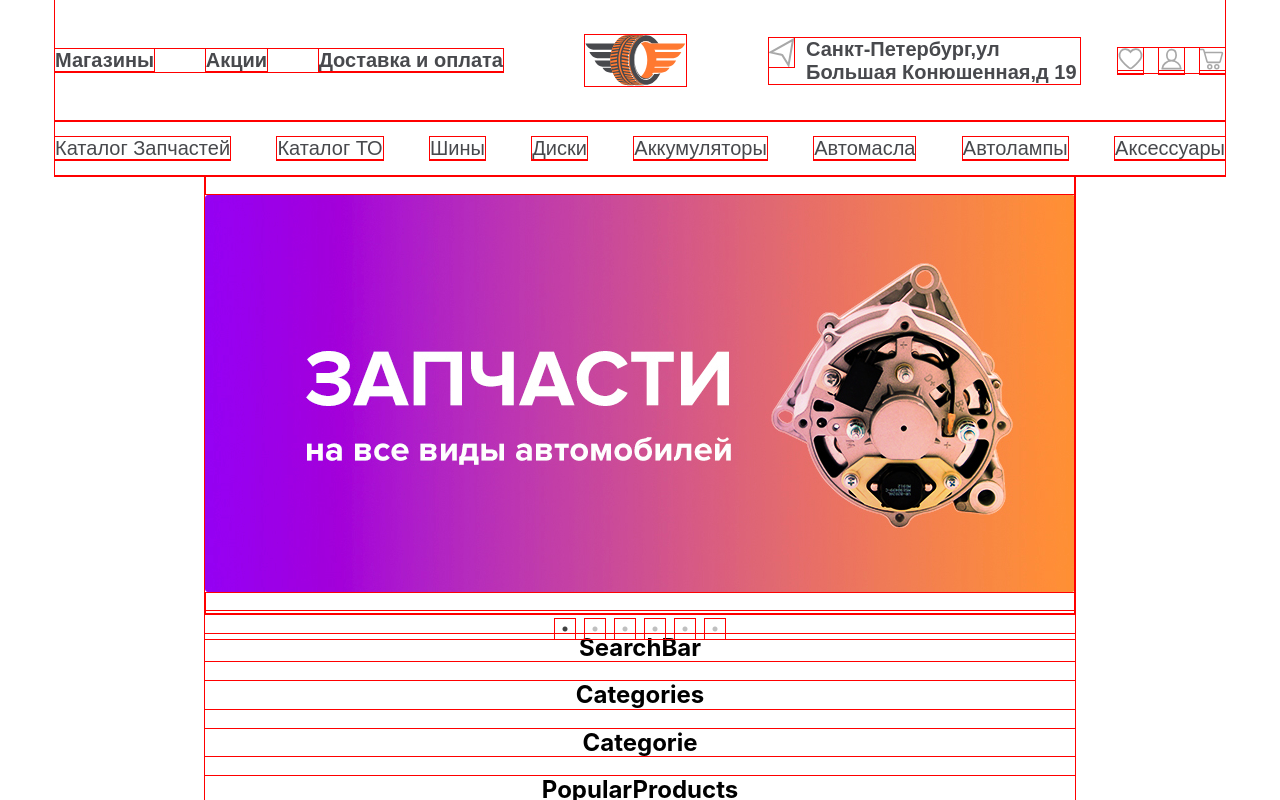
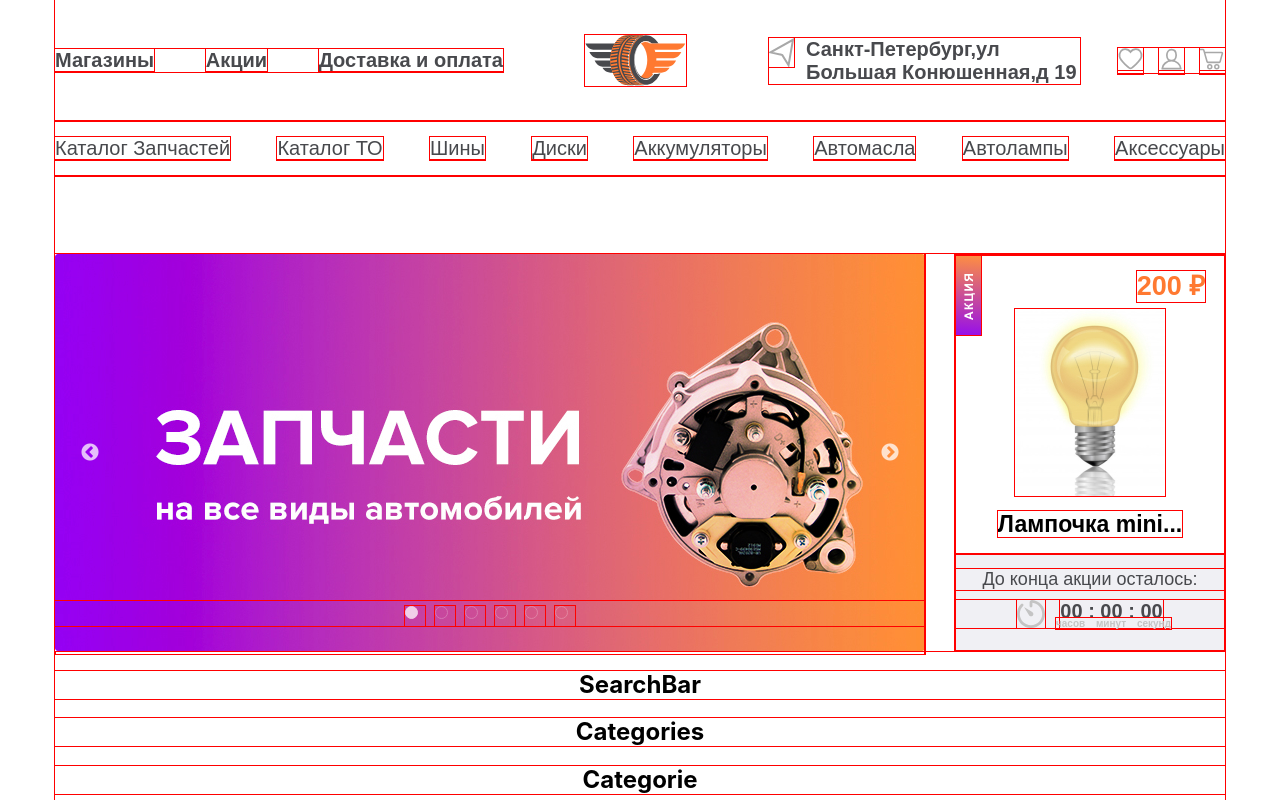
Before and after one commit to kozhevatova/online-shop, a React (Create React App) app: page / in a window 1280 px wide. Shown: the top 800 px of the page. Built offline with nearby package versions, Linux system fonts and the light colour scheme.

Commit message:
feat: add slick slider

```diff
--- a/src/components/Promo/Promo.css
+++ b/src/components/Promo/Promo.css
@@ -1,6 +1,53 @@
 @import "slick-carousel/slick/slick.css";
 @import "slick-carousel/slick/slick-theme.css";
 
+.promo{
+    margin: 78px 0 0 0;
+    padding: 0;
+    display: grid;
+    grid-template-columns: 870px 270px;
+    gap: 30px;
+    justify-content: center;
+    align-items: center;
+}
+
 .promo__slider{
     max-width: 870px;
+    max-height: 397px;
 }
+.slick-dots{
+    bottom: 25px;
+
+}
+.slick-next{
+    right:25px;
+    background-color: #fff;
+    opacity: 1;
+    border-radius:50%;
+    background-color:transparent
+
+}
+.slick-prev{
+    left: 25px;
+    background-color: #fff;
+    opacity: 1;
+    border-radius:50%;
+    z-index: 10;
+    background-color:transparent
+}
+.slick-prev:hover, .slick-prev:focus, .slick-next:hover, .slick-next:focus{
+    color: #fff;
+
+}
+
+.slick-dots li.slick-active button:before {
+    color: transparent;
+    background-color: #fff
+}
+.slick-dots li button:before{
+    color: transparent;
+    width: 11px;
+    height: 11px;
+    border: 1px solid #FFFFFF;
+    border-radius: 50%;
+}
--- a/src/components/Promo/Promo.js
+++ b/src/components/Promo/Promo.js
@@ -2,6 +2,7 @@ import React from 'react';
 import Slider from 'react-slick';
 import './Promo.css';
 import ad from '../../images/image.jpg';
+import SaleItem from '../SaleItem/SaleItem';
 
 const Promo = () => {
   let settings = {
@@ -11,28 +12,33 @@ const Promo = () => {
     slidesToShow: 1,
     slidesToScroll: 1
   };
-    return(
+  return (
     <section className="promo">
+      <div>
       <Slider className='promo__slider' {...settings}>
-      <div>
-        <h3><img src={ad} /></h3>
+        <div className='promo__sliderItem'>
+          <img src={ad} />
+        </div>
+        <div className='promo__sliderItem'>
+          <img src={ad} />
+        </div>
+        <div className='promo__sliderItem'>
+          <img src={ad} />
+        </div>
+        <div className='promo__sliderItem'>
+          <img src={ad} />
+        </div>
+        <div className='promo__sliderItem'>
+          <img src={ad} />
+        </div>
+        <div className='promo__sliderItem'>
+          <img src={ad} />
+        </div>
+      </Slider>
       </div>
       <div>
-        <h3><img src={ad} /></h3>
+      <SaleItem />
       </div>
-      <div>
-        <h3><img src={ad} /></h3>
-      </div>
-      <div>
-        <h3><img src={ad} /></h3>
-      </div>
-      <div>
-        <h3><img src={ad} /></h3>
-      </div>
-      <div>
-        <h3><img src={ad} /></h3>
-      </div>
-    </Slider>
 
     </section>
   );
--- a/src/components/SaleItem/SaleItem.css
+++ b/src/components/SaleItem/SaleItem.css
@@ -0,0 +1,118 @@
+.saleItem{
+    display: flex;
+    flex-direction: column;
+    min-width: 270px;
+    max-height: 397px;
+}
+.saleItem__container{
+    margin: 0;
+    padding: 0;
+    box-sizing: content-box;
+    border: 1px solid #c4c4c4;
+}
+.saleItem__info{
+    margin: 0;
+    padding: 0;
+    position: relative;
+    min-height: 298px;
+    display: flex;
+    justify-content: center;
+    align-items: center;
+    flex-direction: column;
+}
+.saleItem__image{
+    margin: 0;
+    padding: 0;
+    max-height: 187px;
+    max-width: 150px;
+    margin-top: 53px;
+}
+.saleItem__saleBanner{
+    margin: 0;
+    padding: 0;
+    position: absolute;
+    top: 0;
+    left: 0;
+}
+.saleItem__price{
+    margin: 0;
+    padding: 0;
+    position: absolute;
+    top: 15px;
+    right: 19px;
+    font-family: Arial;
+    font-style: normal;
+    font-weight: bold;
+    font-size: 27px;
+    line-height: 31px;
+    color:#FF7931;
+
+
+}
+.saleItem__price_old{
+    margin: 0;
+    padding: 0;
+}
+.saleItme__description{
+    margin: 15px 0 16px;
+    padding: 0;
+    font-family: Arial;
+    font-style: normal;
+    font-weight: bold;
+    font-size: 23px;
+    line-height: 26px;
+}
+.saleItem__timerContainer{
+    display: flex;
+    flex-direction: column;
+    background-color: #F0F0F4;
+}
+.saleItem__timer{
+    position: relative;
+    margin: 0 0 22px;
+    display: flex;
+    flex-direction: row;
+    justify-content: center;
+    align-items: top;
+}
+.saleItem__timerImage{
+    margin-right: 15px;
+    min-height: 28px;
+    max-width: 28px;
+    color: #c4c4c4
+}
+.saleItem__timerDescription{
+    margin: 15px 0 10px;
+    padding: 0;
+    font-family: Arial;
+    font-style: normal;
+    font-weight: normal;
+    font-size: 18px;
+    line-height: 21px;
+    text-align: center;
+    color: #48494D;
+}
+.saleItem__timerCount{
+    margin: 0;
+    padding: 0;
+    font-family: Arial;
+    font-style: normal;
+    font-weight: bold;
+    font-size: 20px;
+    line-height: 23px;
+    color: #48494D;
+    position: relative;
+}
+.saleItem__timerCount_title{
+    display: inline;
+    font-family: Arial;
+    font-style: normal;
+    font-weight: bold;
+    font-size: 10px;
+    line-height: 11px;
+    word-spacing: 8px;
+    color: #C4C4C4;
+    position: absolute;
+    top:18px;
+    left:100px;
+}
--- a/src/components/SaleItem/SaleItem.js
+++ b/src/components/SaleItem/SaleItem.js
@@ -1,16 +1,26 @@
 import React from 'react';
-import ad from '../../images/tire.jpg'
-
+import './SaleItem.css';
+import sale from '../../images/sale.svg'
+import timer from '../../images/timer.svg';
+import pulp from '../../images/pulp.jpg';
 const SaleItem = () => {
 
     return(
         <aside className='saleItem'>
             <div className="saleItem__container">
                 <div className='saleItem__info'>
-                    <img src={ad} className='saleItem__image'/>
-                    <img className='saleItem__saleBanner'/>
-                    <p className='saleItem__price'></p>
-                    <p className='saleItme__description'></p>
+                    <img src={pulp} className='saleItem__image'/>
+                    <img src={sale} className='saleItem__saleBanner'/>
+                    <p className='saleItem__price'>200 &#8381;</p>
+                    <p className='saleItme__description'>Лампочка mini...</p>
+                </div>
+                <div className='saleItem__timerContainer'>
+                    <p className='saleItem__timerDescription'>До конца акции осталось:</p>
+                    <div className='saleItem__timer'>
+                    <img src={timer} className='saleItem__timerImage'/>
+                    <p className='saleItem__timerCount'>00  : 00  : 00 </p>
+                    <span className='saleItem__timerCount_title'>часов минут секунд</span>
+                    </div>
                 </div>
             </div>
         </aside>
```
Also changed, not shown: src/images/pulp.jpg (added), 1 other file (tests, documents, lock files or other folders). Lines whose indentation alone changed are shown as unchanged.
